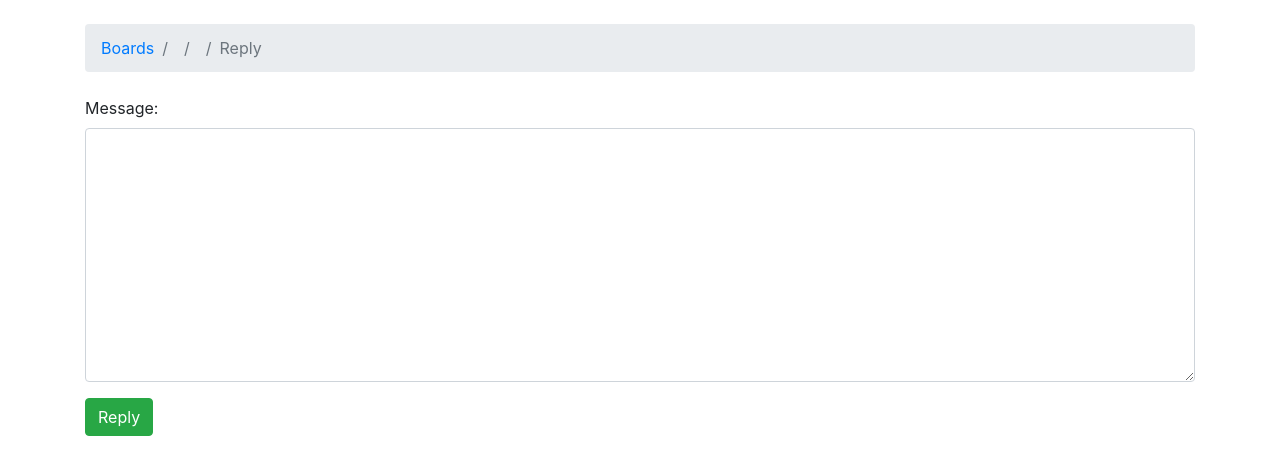
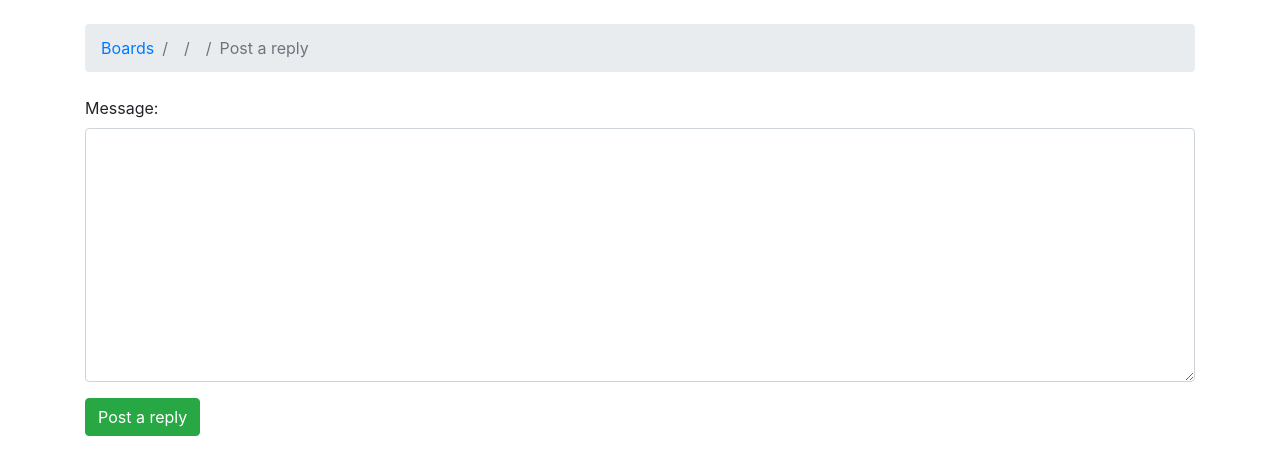
Before and after one commit to tcrundall/django-tutorial, a Django app: template playground/templates/reply_topic.html in a window 1280 px wide. Shown: the part 56-531 px from the top of the page. Run offline with Django 4.2, Linux system fonts and the light colour scheme; the template is opened without the code that fills it: values that come from a table or form of the project are taken from there, others are empty; some libraries are stand-ins or nearby versions.

Commit message:
Add reply functionality to posts - FI

```diff
--- a/playground/templates/reply_topic.html
+++ b/playground/templates/reply_topic.html
@@ -2,19 +2,36 @@
 
 {% load widget_tweaks %}
 
-{% block title %}Reply to topic{% endblock %}
+{% block title %}Post a reply{% endblock %}
 
 {% block breadcrumb %}
     <li class="breadcrumb-item"><a href="{% url 'home' %}">Boards</a></li>
     <li class="breadcrumb-item"><a href="{% url 'board_topics' topic.board.pk %}">{{ topic.board.name }}</a></li>
     <li class="breadcrumb-item"><a href="{% url 'topic_posts' topic.board.pk topic.pk %}">{{ topic.subject }}</a></li>
-    <li class="breadcrumb-item active">Reply</li>
+    <li class="breadcrumb-item active">Post a reply</li>
 {% endblock %}
 
 {% block content %}
-  <form method="post" novalidate>
+  <form method="post" class="mb-4">
     {% csrf_token %}
     {% include 'includes/form.html' %}
-    <button type="submit" class="btn btn-success">Reply</button>
+    <button type="submit" class="btn btn-success">Post a reply</button>
   </form>
+
+  {% for post in topic.posts.all %}
+    <div class="card mb-2">
+      <div class="card-body p-3">
+        <div class="row mb-3">
+          <div class="col-6">
+            <strong class="text-muted">{{ post.created_by.username }}</strong>
+          </div>
+          <div class="col-6 text-right">
+            <small class="text-muted">{{ post.created_at }}</small>
+          </div>
+        </div>
+        {{ post.message }}
+      </div>
+    </div>
+  {% endfor %}
+
 {% endblock %}
```
